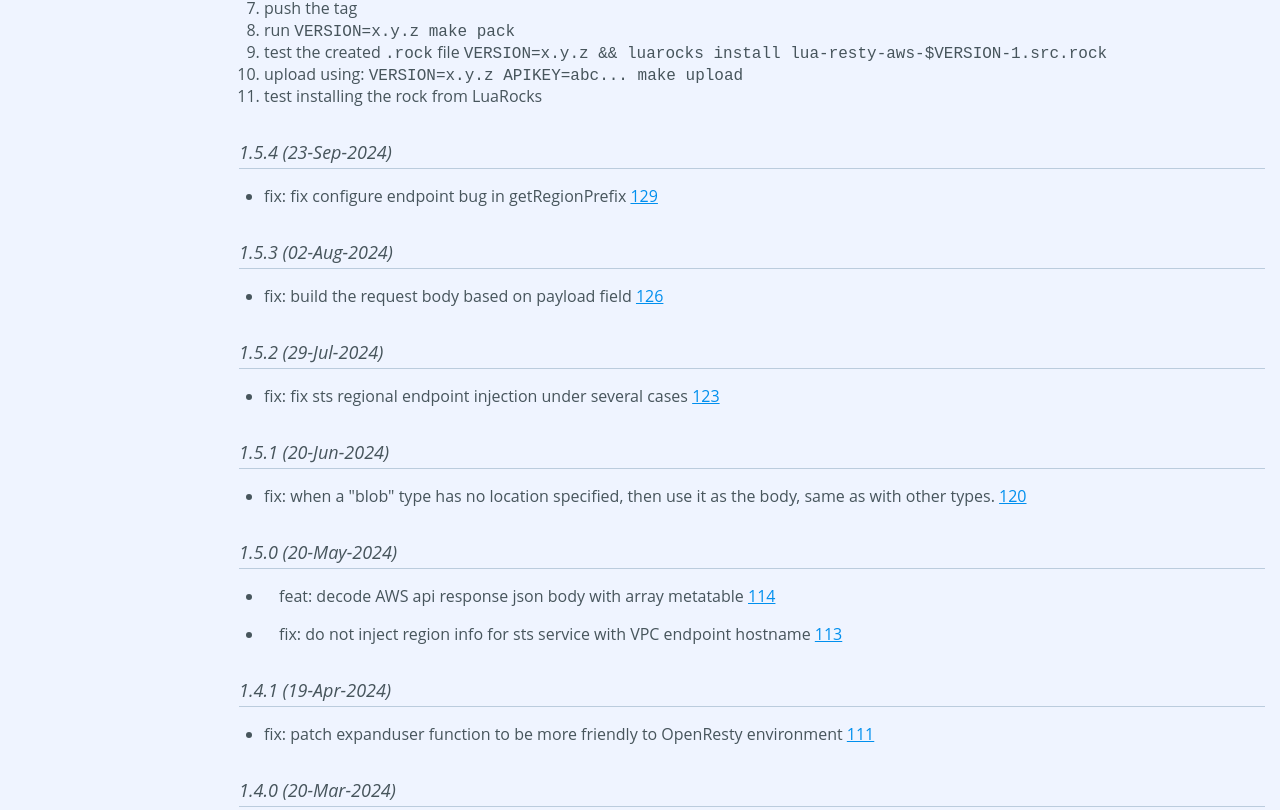
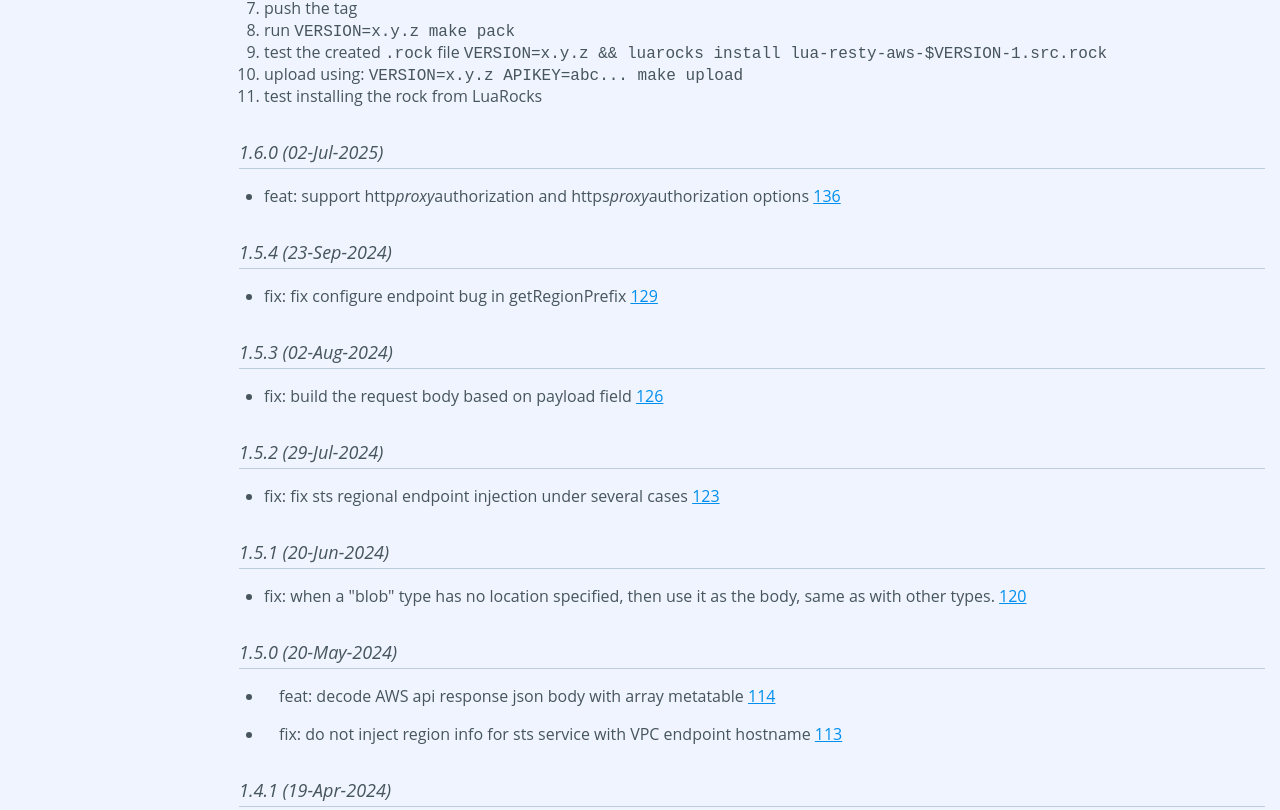
Before and after one commit to Kong/lua-resty-aws, a plain HTML site: page docs/topics/README.md.html in a window 1280 px wide. Shown: the part 3584-4394 px from the top of the page. Drawn offline with Linux system fonts and the light colour scheme.

Commit message:
release 1.6.0 (#138)

```diff
--- a/docs/topics/README.md.html
+++ b/docs/topics/README.md.html
@@ -289,6 +289,12 @@ make test
     <li>test installing the rock from LuaRocks</li>
 </ol>
 
+<h3>1.6.0 (02-Jul-2025)</h3>
+
+<ul>
+    <li>feat: support http<em>proxy</em>authorization and https<em>proxy</em>authorization options
+    <a href="https://github.com/Kong/lua-resty-aws/pull/136">136</a></li>
+</ul>
 
 <h3>1.5.4 (23-Sep-2024)</h3>
 
@@ -592,7 +598,7 @@ Behaviour might change, but is expected to be very rare.
 </div> <!-- id="main" -->
 <div id="about">
 <i>generated by <a href="http://github.com/lunarmodules/LDoc">LDoc 1.5.0</a></i>
-<i style="float:right;">Last updated 2024-09-23 09:29:37 </i>
+<i style="float:right;">Last updated 2025-07-02 08:42:24 </i>
 </div> <!-- id="about" -->
 </div> <!-- id="container" -->
 </body>
```
Also changed, not shown: docs/classes/AWS.html (+1 -1 lines), docs/classes/ChainableTemporaryCredentials.html (+1 -1 lines), docs/classes/CredentialProviderChain.html (+1 -1 lines), docs/classes/Credentials.html (+1 -1 lines), docs/classes/EC2MetadataCredentials.html (+1 -1 lines), docs/classes/EnvironmentCredentials.html (+1 -1 lines), docs/classes/RemoteCredentials.html (+1 -1 lines), docs/classes/SharedFileCredentials.html (+1 -1 lines), docs/classes/TokenFileWebIdentityCredentials.html (+1 -1 lines), docs/index.html (+1 -1 lines), docs/modules/resty.aws.config.html (+1 -1 lines), docs/modules/resty.aws.service.rds.signer.html (+1 -1 lines), docs/modules/resty.aws.utils.html (+1 -1 lines), 1 other file.
